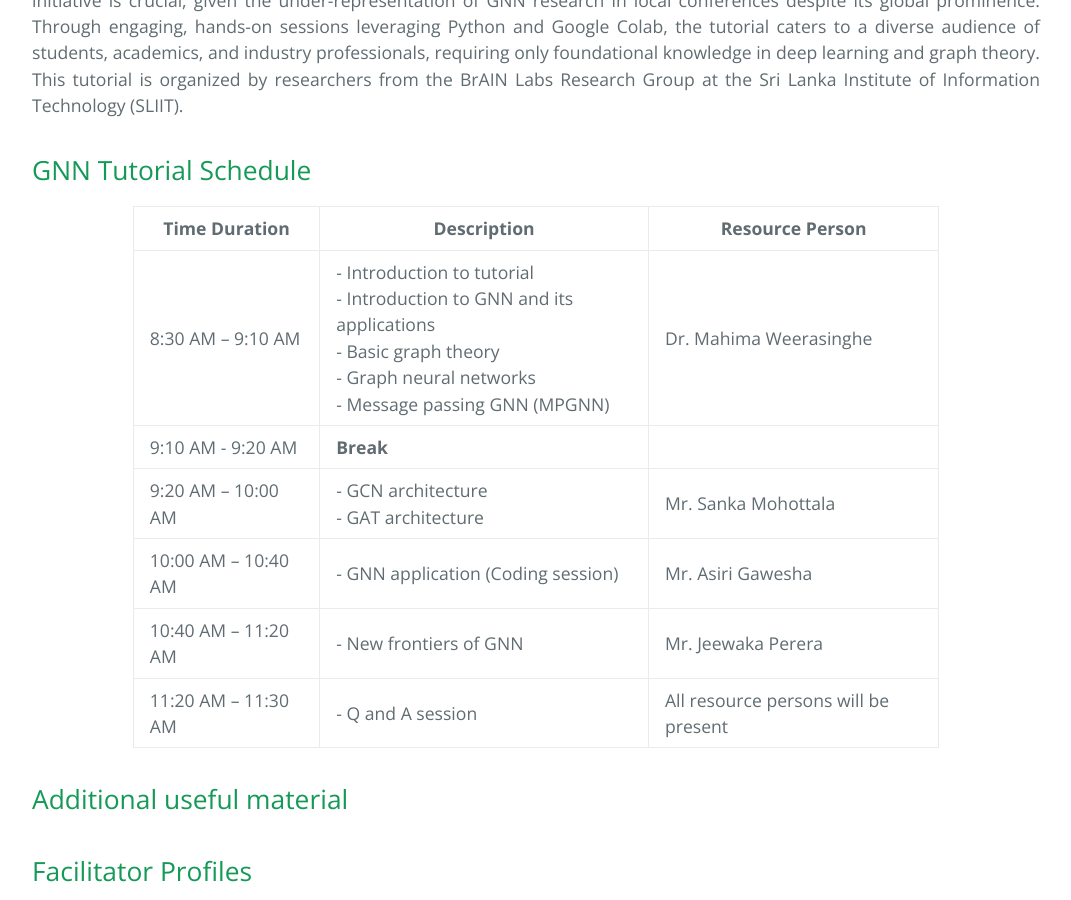
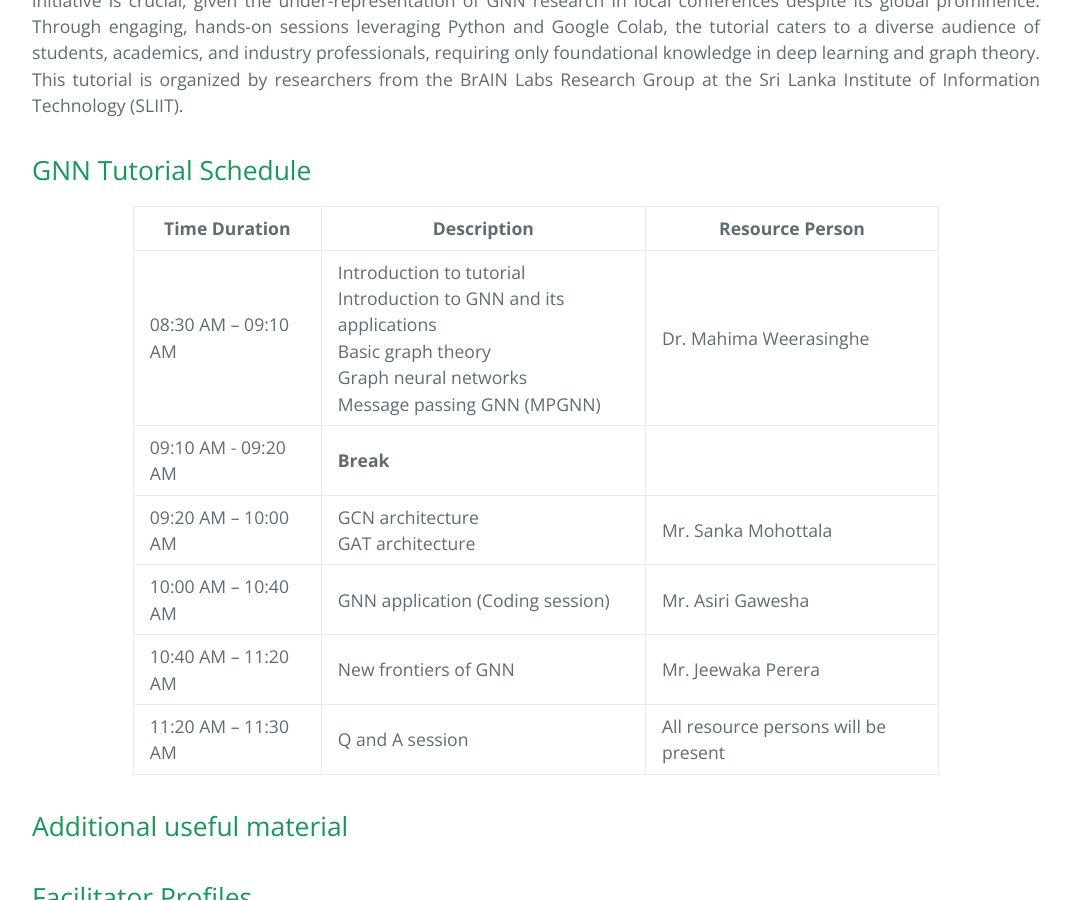
Before and after one commit to tinyml-in-action/tinyml-in-action.github.io, a Jekyll site: the page built from index.md, in a window 1280 px wide and 900 px high, scrolled down 1810 px. Shown: the whole window, without its empty margins (104-1175 px from the left). Built offline with Jekyll 4.4.1, drawn with Linux system fonts in a browser that asks for light colours.

Commit message:
new update 5

```diff
--- a/index.md
+++ b/index.md
@@ -32,12 +32,12 @@
 
 | Time Duration         | Description                                      | Resource Person            |
 |----------------------|------------------------------------------------|----------------------------|
-| 8:30 AM – 9:10 AM | - Introduction to tutorial  <br> - Introduction to GNN and its applications <br> - Basic graph theory <br> - Graph neural networks <br> - Message passing GNN (MPGNN) | Dr. Mahima Weerasinghe    |
-| 9:10 AM - 9:20 AM | **Break**                                      |                            |
-| 9:20 AM – 10:00 AM | - GCN architecture <br> - GAT architecture     | Mr. Sanka Mohottala        |
-| 10:00 AM – 10:40 AM | - GNN application (Coding session)             | Mr. Asiri Gawesha          |
-| 10:40 AM – 11:20 AM | - New frontiers of GNN                         | Mr. Jeewaka Perera         |
-| 11:20 AM – 11:30 AM | - Q and A session                              | All resource persons will be present |
+| 08:30 AM – 09:10 AM | Introduction to tutorial  <br> Introduction to GNN and its applications <br> Basic graph theory <br> Graph neural networks <br> Message passing GNN (MPGNN) | Dr. Mahima Weerasinghe    |
+| 09:10 AM - 09:20 AM | **Break**                                      |                            |
+| 09:20 AM – 10:00 AM | GCN architecture <br> GAT architecture     | Mr. Sanka Mohottala        |
+| 10:00 AM – 10:40 AM | GNN application (Coding session)             | Mr. Asiri Gawesha          |
+| 10:40 AM – 11:20 AM | New frontiers of GNN                         | Mr. Jeewaka Perera         |
+| 11:20 AM – 11:30 AM | Q and A session                              | All resource persons will be present |
 
 
 
```
